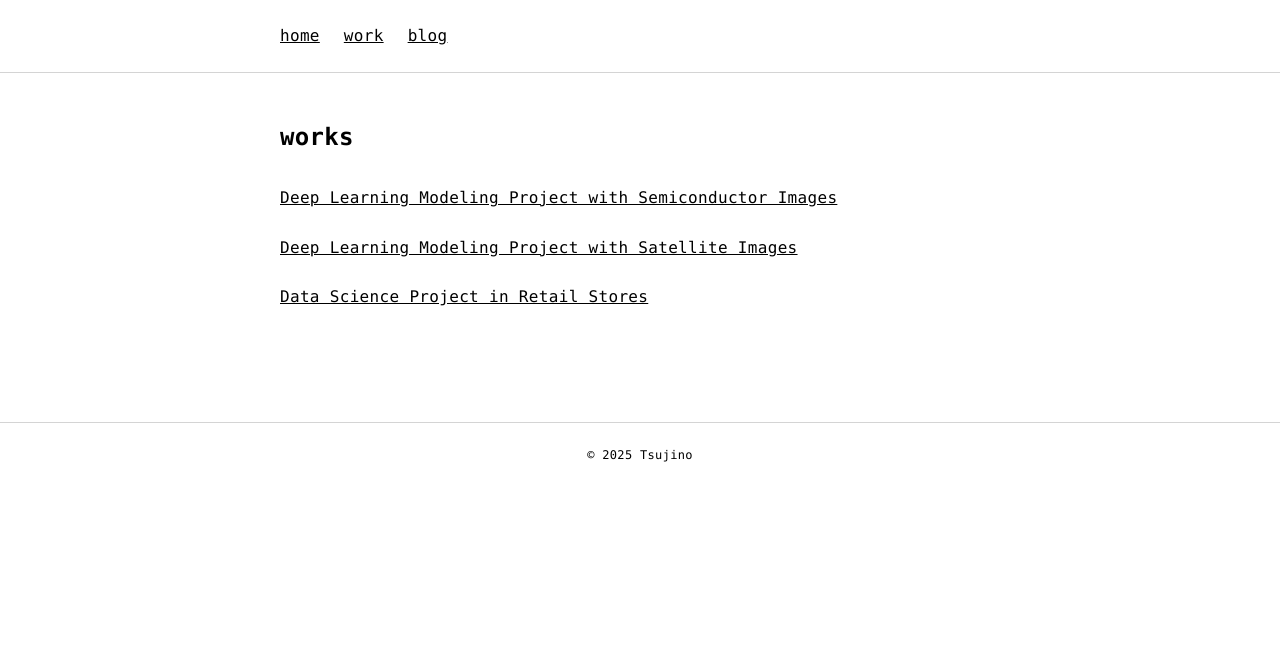
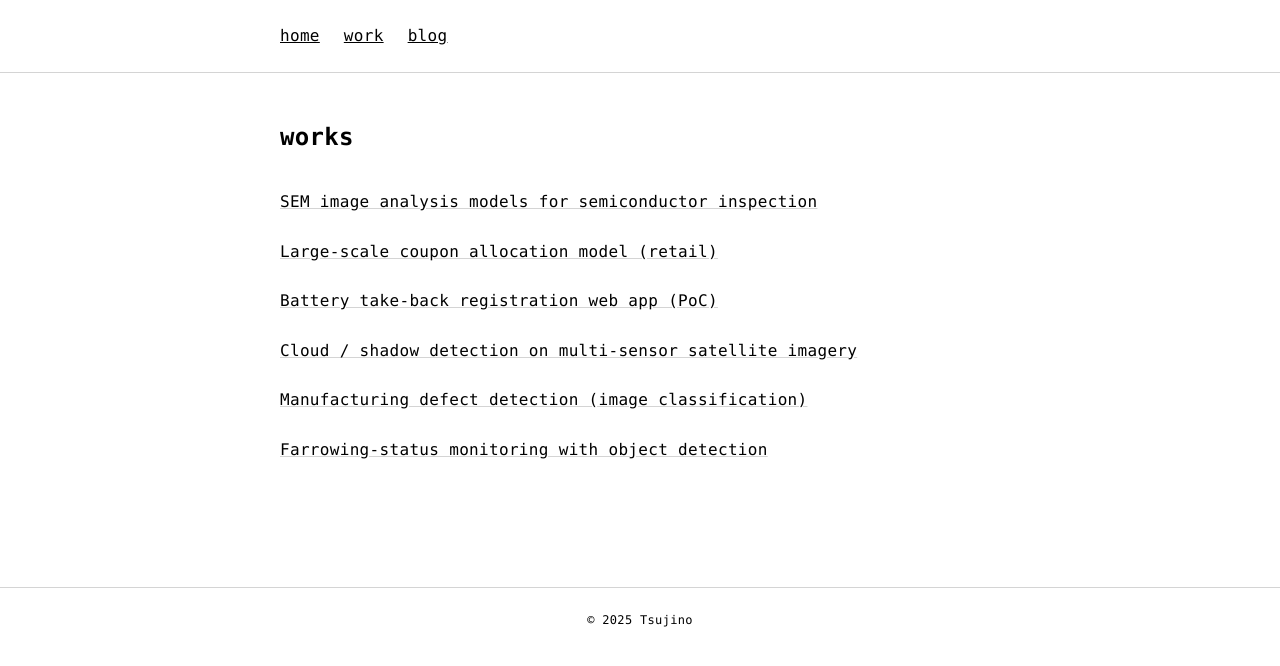
Before and after one commit to ttsujino/ttsujino.github.io, a Next.js app in the folder portfolio/: page /work in a window 1280 px wide. Shown: the top 666 px of the page. Built offline with nearby package versions, Linux system fonts and the light colour scheme.

Commit message:
プロジェクト追加

```diff
--- a/portfolio/src/app/work/page.tsx
+++ b/portfolio/src/app/work/page.tsx
@@ -8,22 +8,54 @@ import ProjectModal, { Project } from "../../components/ProjectModal";
 export default function WorkPage() {
   const projects: Project[] = [
     {
-      slug: "project-1",
-      title: "Deep Learning Modeling Project with Semiconductor Images",
+      slug: "sem-inspection",
+      title: "SEM image analysis models for semiconductor inspection",
+      stack: ["PyTorch", "OpenCV", "Linux / Windows", "PyArmor"],
       description:
-        "In this project, I developed and commercialized models that extract information from magnified images of semiconductor products obtained via electron microscopes. The project consisted of multiple phases, each requiring different information extraction tasks. Ultimately, three unique deep learning models were developed and licensed as products.",
+        "Built production models that extract inspection signals from electron-microscope images of semiconductor devices. Each project phase targeted a different extraction task; three models were licensed and sold as products.",
     },
     {
-      slug: "project-2",
-      title: "Deep Learning Modeling Project with Satellite Images",
+      slug: "coupon-ranking",
+      title: "Large-scale coupon allocation model (retail)",
+      stack: [
+        "GCP",
+        "Vertex AI",
+        "BigQuery",
+        "GCS",
+        "Cloud Functions",
+        "Cloud Build",
+        "PySpark",
+      ],
       description:
-        "This project focused on developing a deep learning model that detects shadows in satellite images. The model achieved a high accuracy in detecting shadows, and the project was successfully implemented in a real-world application.",
+        "Developed and operated a machine-learning system that decides which coupon to send to each user from large-scale demographic and purchase-history data for a convenience-store chain.",
     },
     {
-      slug: "project-3",
-      title: "Data Science Project in Retail Stores",
+      slug: "battery-poc",
+      title: "Battery take-back registration web app (PoC)",
+      stack: ["AWS", "Next.js", "MySQL", "SQLAlchemy"],
       description:
-        "This project involved developing and deploying a machine learning model that determines which coupons to distribute to individual users based on large-scale data, including demographic information and purchase history.",
+        "Built a PoC web application for pre-registering rechargeable batteries before disposal, covering frontend and cloud infrastructure.",
+    },
+    {
+      slug: "satellite-cloud-shadow",
+      title: "Cloud / shadow detection on multi-sensor satellite imagery",
+      stack: ["PyTorch", "OpenCV", "GeoPandas", "Rasterio", "DVC", "Linux"],
+      description:
+        "Constructed semantic-segmentation models that detect clouds and shadows in imagery from three satellites (ASNARO, Sentinel, GRUS), for automated base-map production on the Tellus platform.",
+    },
+    {
+      slug: "defect-classification",
+      title: "Manufacturing defect detection (image classification)",
+      stack: ["TensorFlow", "OpenCV", "Grad-CAM"],
+      description:
+        "Developed a classification model to detect damaged parts in manufacturing images, using Grad-CAM to inspect what the model attended to.",
+    },
+    {
+      slug: "farrowing-detection",
+      title: "Farrowing-status monitoring with object detection",
+      stack: ["PyTorch", "OpenCV", "YOLOv5"],
+      description:
+        "Built a video system that detects piglets with YOLOv5 and infers whether farrowing is ongoing or finished, raising an alert when new piglets stop appearing for a set period.",
     },
   ];
 
@@ -32,18 +64,19 @@ export default function WorkPage() {
   return (
     <PageTransition>
       <section className="space-y-6">
-        <h1 className="text-2xl font-bold text-black mb-8">works</h1>
-        <div className="space-y-6">
+        <h1 className="text-2xl font-bold text-black mb-6">works</h1>
+        <div className="space-y-0">
           {projects.map((project) => (
-            <div
+            <button
               key={project.slug}
-              className="cursor-pointer"
+              type="button"
+              className="w-full text-left py-3 cursor-pointer group"
               onClick={() => setSelectedProject(project)}
             >
-              <h2 className="text-black underline">
+              <span className="text-black underline decoration-neutral-300 group-hover:decoration-black">
                 {project.title}
-              </h2>
-            </div>
+              </span>
+            </button>
           ))}
         </div>
       </section>
--- a/portfolio/src/components/ProjectModal.tsx
+++ b/portfolio/src/components/ProjectModal.tsx
@@ -1,4 +1,3 @@
-// components/ProjectModal.tsx
 "use client";
 
 import { motion } from "framer-motion";
@@ -7,6 +6,7 @@ import React, { useEffect } from "react";
 export interface Project {
   slug: string;
   title: string;
+  stack: string[];
   description: string;
 }
 
@@ -16,7 +16,6 @@ interface ProjectModalProps {
 }
 
 export default function ProjectModal({ project, onClose }: ProjectModalProps) {
-  // ESCキーでモーダルを閉じる & 背後のスクロールを防ぐ
   useEffect(() => {
     const handleKeyDown = (event: KeyboardEvent) => {
       if (event.key === "Escape") {
@@ -24,18 +23,16 @@ export default function ProjectModal({ project, onClose }: ProjectModalProps) {
       }
     };
 
-    // 現在のスクロール位置を保存
     const scrollY = window.scrollY;
 
-    // モーダルが開いたときに背後のスクロールを防ぐ
     const originalOverflow = document.body.style.overflow;
     const originalPosition = document.body.style.position;
     const originalWidth = document.body.style.width;
     const originalTop = document.body.style.top;
 
-    document.body.style.overflow = 'hidden';
-    document.body.style.position = 'fixed';
-    document.body.style.width = '100%';
+    document.body.style.overflow = "hidden";
+    document.body.style.position = "fixed";
+    document.body.style.width = "100%";
     document.body.style.top = `-${scrollY}px`;
 
     window.addEventListener("keydown", handleKeyDown);
@@ -43,13 +40,11 @@ export default function ProjectModal({ project, onClose }: ProjectModalProps) {
     return () => {
       window.removeEventListener("keydown", handleKeyDown);
 
-      // モーダルが閉じたときに元に戻す
       document.body.style.overflow = originalOverflow;
       document.body.style.position = originalPosition;
       document.body.style.width = originalWidth;
       document.body.style.top = originalTop;
 
-      // スクロール位置を復元
       window.scrollTo(0, scrollY);
     };
   }, [onClose]);
@@ -60,52 +55,54 @@ export default function ProjectModal({ project, onClose }: ProjectModalProps) {
   };
 
   const modalVariants = {
-    hidden: { opacity: 0, scale: 0.95, y: 20 },
-    visible: { opacity: 1, scale: 1, y: 0 },
+    hidden: { opacity: 0, y: 8 },
+    visible: { opacity: 1, y: 0 },
   };
 
   return (
     <motion.div
-      className="fixed inset-0 bg-black flex justify-center items-center z-50 p-4 overflow-y-auto"
+      className="fixed inset-0 bg-black/30 flex justify-center items-start z-50 p-4 sm:p-8 overflow-y-auto"
       variants={backdropVariants}
       initial="hidden"
       animate="visible"
       exit="hidden"
       onClick={onClose}
     >
-      <motion.div
-        className="bg-white border border-neutral-300 max-w-2xl w-full my-8 font-mono max-h-[90vh] overflow-y-auto relative"
+      <motion.article
+        className="bg-white border border-neutral-300 max-w-3xl w-full my-4 sm:my-8 font-mono"
         variants={modalVariants}
         initial="hidden"
         animate="visible"
         exit="hidden"
         onClick={(e) => e.stopPropagation()}
       >
-        {/* Header */}
-        <div className="px-6 sm:px-8 pt-6 pb-4">
-          <h2 className="text-lg font-normal text-black leading-relaxed">
+        <header className="px-6 sm:px-8 py-6 border-b border-neutral-300">
+          <h2 className="text-base sm:text-lg font-bold text-black leading-snug">
             {project.title}
           </h2>
+        </header>
+
+        <div className="px-6 sm:px-8 py-6 space-y-5">
+          <p className="text-sm text-black leading-relaxed">
+            {project.description}
+          </p>
+
+          <div className="grid grid-cols-[7.5rem_1fr] gap-x-4 text-sm border-t border-neutral-300 pt-5">
+            <dt className="text-neutral-500 shrink-0">stack</dt>
+            <dd className="text-black min-w-0">{project.stack.join(" / ")}</dd>
+          </div>
         </div>
 
-        {/* Content */}
-        <div className="px-6 sm:px-8 pb-4">
-          <p className="text-black leading-relaxed text-sm">
-            {project.description}
-          </p>
-        </div>
-
-        {/* Close button - positioned at bottom right */}
-        <div className="px-6 sm:px-8 pb-4 flex justify-end">
+        <footer className="px-6 sm:px-8 pb-6">
           <button
             onClick={onClose}
             className="text-black text-sm underline"
             aria-label="Close modal"
           >
-            Close (ESC)
+            close (esc)
           </button>
-        </div>
-      </motion.div>
+        </footer>
+      </motion.article>
     </motion.div>
   );
 }
```
